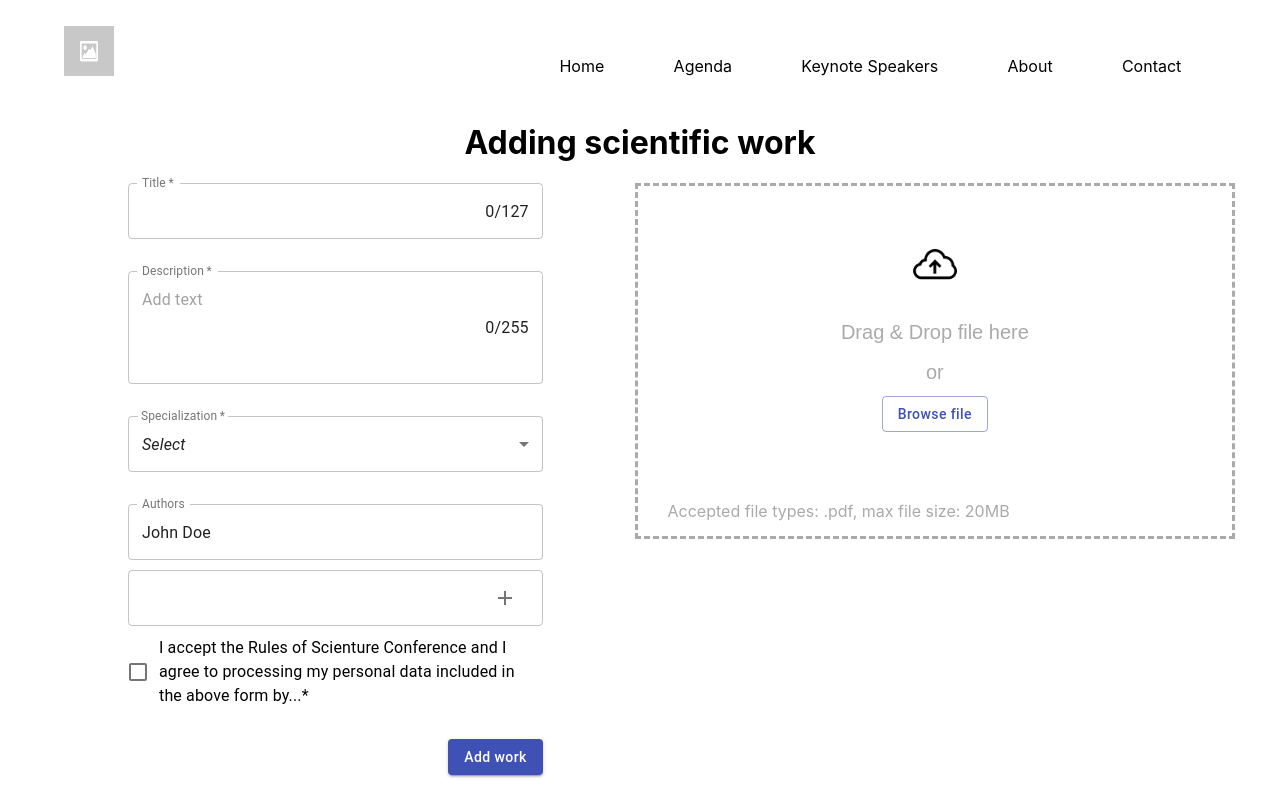
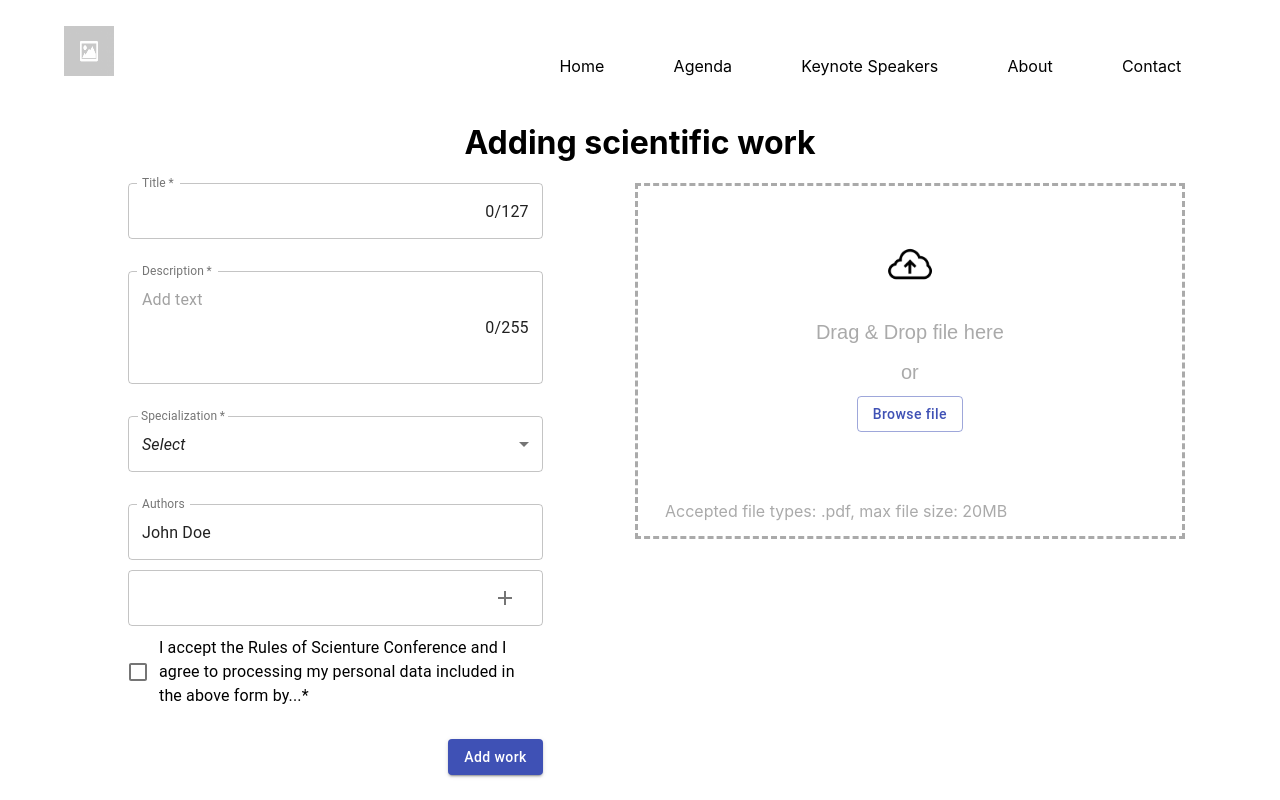
Before and after one commit to WyimaginowaneKoniki/Kongres, a React (Create React App) app in the folder web-client/: page /adding-work in a window 1280 px wide. Built offline with nearby package versions, Linux system fonts and the light colour scheme.

Commit message:
Fix width of DropZone

```diff
--- a/web-client/src/components/DropZone.jsx
+++ b/web-client/src/components/DropZone.jsx
@@ -8,7 +8,7 @@ import Box from "@material-ui/core/Box";
 function DropZone(props) {
   const styles = makeStyles({
     container: {
-      width: "600px",
+      width: "550px",
     },
     dropContainer: {
       margin: "0px",
```
